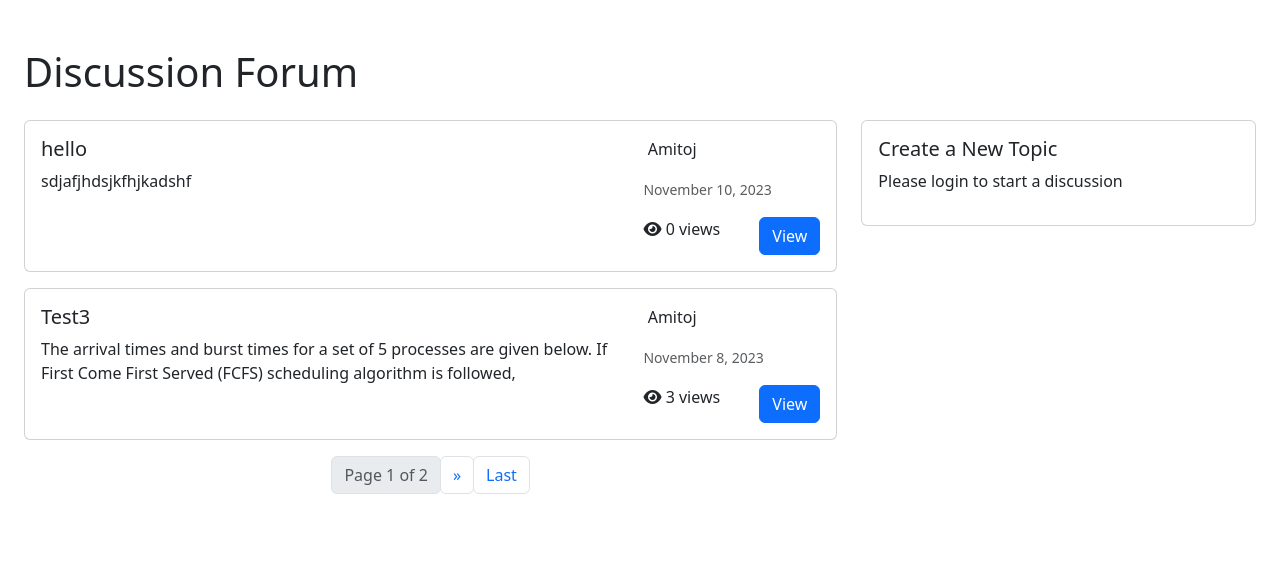
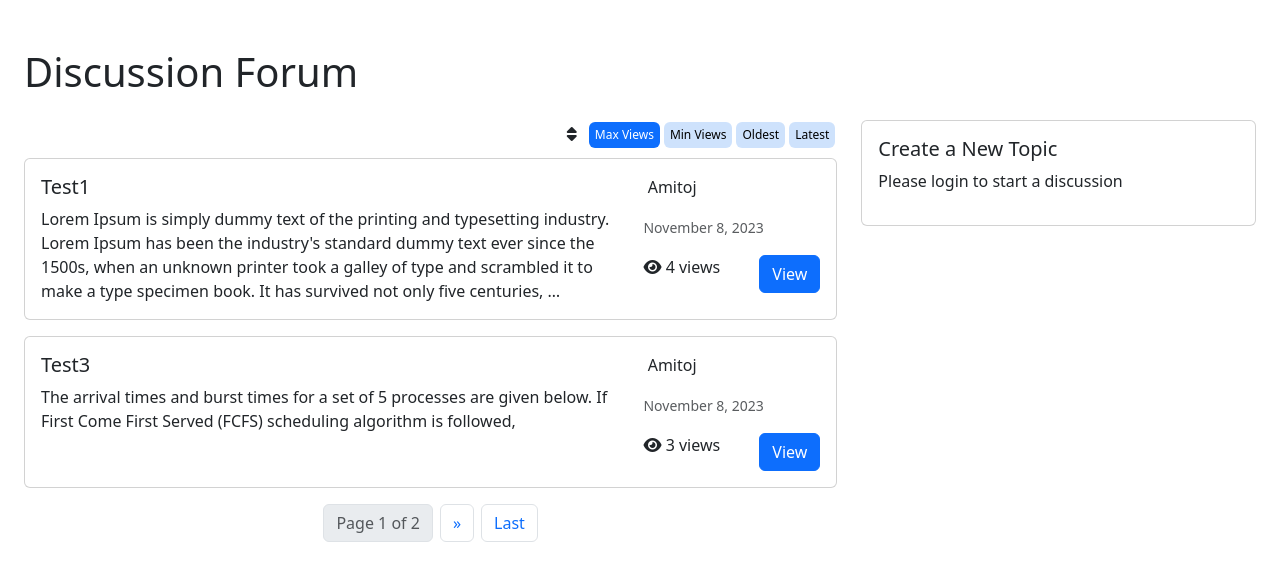
Before and after one commit to DjangoWriters-Internet-Application/Coin-Rush, a Django app: page /discussion/ in a window 1280 px wide. Shown: the part 76-657 px from the top of the page. Run offline with Django 4.2, Linux system fonts and the light colour scheme; data comes from the database, SQL or seed files in the repository; both versions use the stored data as it was after the commit; some libraries are stand-ins or nearby versions.

Commit message:
sorting the discussion posts

```diff
--- a/coinRush/static/css/news.css
+++ b/coinRush/static/css/news.css
@@ -1,8 +1,21 @@
+*{
+    box-sizing: border-box;
+    padding: 0;
+    margin: 0;
+}
+.news-card-link,
+.news-card-link:hover {
+    text-decoration: none;
+    color: inherit;
+}
+
+
 .news-card {
     padding: 10px;
-    border: 1px solid black;
+    box-shadow: 0 0 8px -1px;
     border-radius: 5px;
     overflow: hidden;
+    cursor: pointer;
 }
 
 .title {
@@ -21,9 +34,10 @@
 
 .description {
     display: -webkit-box;
-    -webkit-line-clamp: 5; /* Limit to 5 lines */
+    -webkit-line-clamp: 10; /* Limit to 5 lines */
     -webkit-box-orient: vertical;
     overflow: hidden;
+    text-align: justify;
 }
 
 .container{
--- a/coinRush/templates/posts/discussion_all.html
+++ b/coinRush/templates/posts/discussion_all.html
@@ -6,10 +6,46 @@
 
 {% block content %}
 
+<style>
+    #discussion-sort .nav-link{
+
+            font-size: 12px;
+            padding: 4px 6px;
+
+        }
+       #discussion-sort .inactive{
+       color:black;
+         background-color:rgba(13, 111, 237,0.2)
+         }
+    #discussion-sort .nav-item{
+        padding:2px;
+    }
+
+</style>
+
   <div class="container-fluid">
     <h1 class="mt-5">Discussion Forum</h1>
+
     <div class="row mt-4">
         <div class="col-lg-8">
+               <ul id="discussion-sort" class="nav nav-pills d-flex justify-content-end mb-2">
+    <li class="nav-item">
+        <span class="mx-2"><i class="fa fa-sort"></i></span>
+    </li>
+    <li class="nav-item">
+        <a class="nav-link {% if request.GET.order_by == 'max-views' or request.GET.order_by == None  or request.GET.order_by == '' %} active {% else %} inactive {% endif %}" aria-current="page" href="?order_by=max-views">Max Views</a>
+    </li>
+    <li class="nav-item">
+        <a class="nav-link{% if request.GET.order_by == 'min-views' %} active {% else %} inactive {% endif %}" href="?order_by=min-views">Min Views</a>
+    </li>
+    <li class="nav-item">
+        <a class="nav-link{% if request.GET.order_by == 'oldest' %} active {% else %} inactive {% endif %}" href="?order_by=oldest">Oldest</a>
+    </li>
+    <li class="nav-item">
+        <a class="nav-link{% if request.GET.order_by == 'latest' %} active {% else %} inactive {% endif %}" href="?order_by=latest">Latest</a>
+    </li>
+</ul>
+
             {% for post in posts %}
                 <div class="card mb-3">
                     <div class="card-body row">
@@ -24,7 +60,7 @@
                             <p class="card-text"><img src={{post.created_by.profile_pic}}>
                                 <span class="text-bold">{{ post.created_by.name | title }}</span></p>
                             <p class="card-text"><small class="text-muted">{{ post.created_at|date:"F j, Y" }}</small></p>
-                             <p class="card-text d-flex justify-content-between "><span><i class="fa fa-eye"></i> {{ post.views }} views</span> <a href="{% url 'discussion_single' post.id %}" class="btn btn-primary">View</a></p>
+                             <p class="card-text d-flex justify-content-between "><span><i class="fa fa-eye"></i> {{ post.views }} views</span> <a href="{% url 'discussion_single' post.id %}?fl=true" class="btn btn-primary">View</a></p>
 
 
 
@@ -32,7 +68,7 @@
                         <div class="d-md-none mt-2 mb-2 ">
 
                             <p class="card-text"><small class="text-bold">Posted by {{ post.created_by.name | title }} on </small><small class="text-muted">{{ post.created_at|date:"F j, Y" }}</small></p>
-                            <p class="card-text d-flex justify-content-between"><span><i class="fa fa-eye"></i> {{ post.views }} views</span> <a href="{% url 'discussion_single' post.id %}" class="btn btn-primary">View</a></p>
+                            <p class="card-text d-flex justify-content-between"><span><i class="fa fa-eye"></i> {{ post.views }} views</span> <a href="{% url 'discussion_single' post.id %}?fl=true" class="btn btn-primary">View</a></p>
 
 
 
@@ -41,8 +77,8 @@
                 </div>
 
             {% endfor %}
-            <div class="pagination justify-content-center">
-                <ul class="pagination">
+            <div class="pagination  justify-content-center">
+                <ul class="pagination gap-2">
                     {% if posts.has_previous %}
                         <li class="page-item">
                             <a class="page-link btn btn-light" href="?page=1" aria-label="First">
--- a/coinRush/templates/posts/discussion_single.html
+++ b/coinRush/templates/posts/discussion_single.html
@@ -25,7 +25,7 @@
         <div class="form-group">
             {{ form.content }}
         </div>
-        <button type="submit" class="btn btn-primary">Submit Comment</button>
+        <button type="submit" class="btn btn-primary mt-2">Submit Comment</button>
     </form>
     {% else %}
         <p>Please login to add comment..</p>
--- a/coinRush/views.py
+++ b/coinRush/views.py
@@ -93,8 +93,21 @@ def categories_course(request):
 
 
 def discussion(request):
+
+    ord_by=request.GET.get("order_by")
+    order_string="-views"
+    if ord_by==None or ord_by=='max-views' or ord_by=="":
+        order_string = "-views"
+    elif ord_by=='min-views':
+        order_string='views'
+    elif ord_by=='latest':
+        order_string='-created_at'
+    elif ord_by=='oldest':
+        order_string = 'created_at'
+
+
     post_list = Post.objects.all().order_by(
-        "-created_at"
+        order_string
     )  # Replace with your queryset for your posts
     paginator = Paginator(post_list, 2)  # Show 5 posts per page
     page = request.GET.get("page")
@@ -122,7 +135,7 @@ def discussion_single(request, post_id):
     page = request.GET.get("page")
     comments_page = paginator.get_page(page)
 
-    if(request.method=="GET" and page==None):
+    if(request.method=="GET" and page==None and request.GET.get('fl')!=None):
         post.views+=1
         post.save()
 
```
Also changed, not shown: db.sqlite3.
